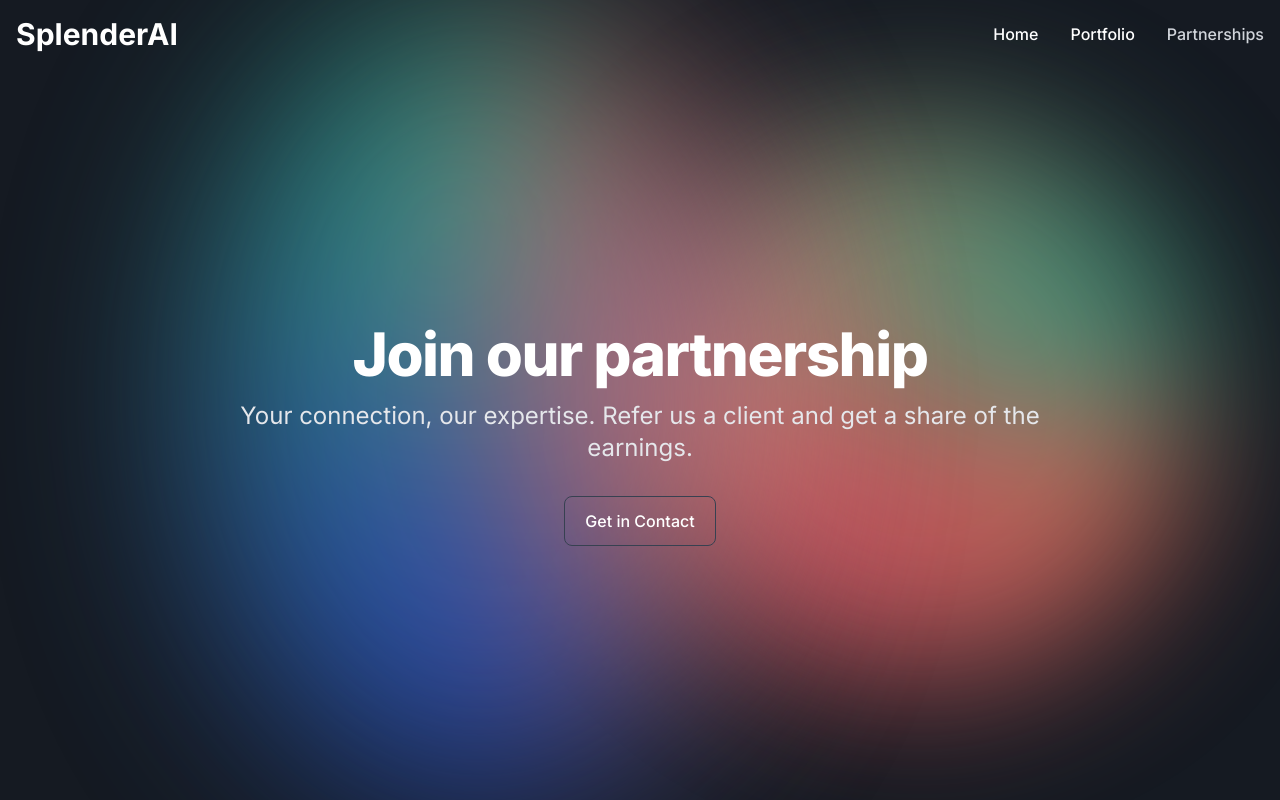
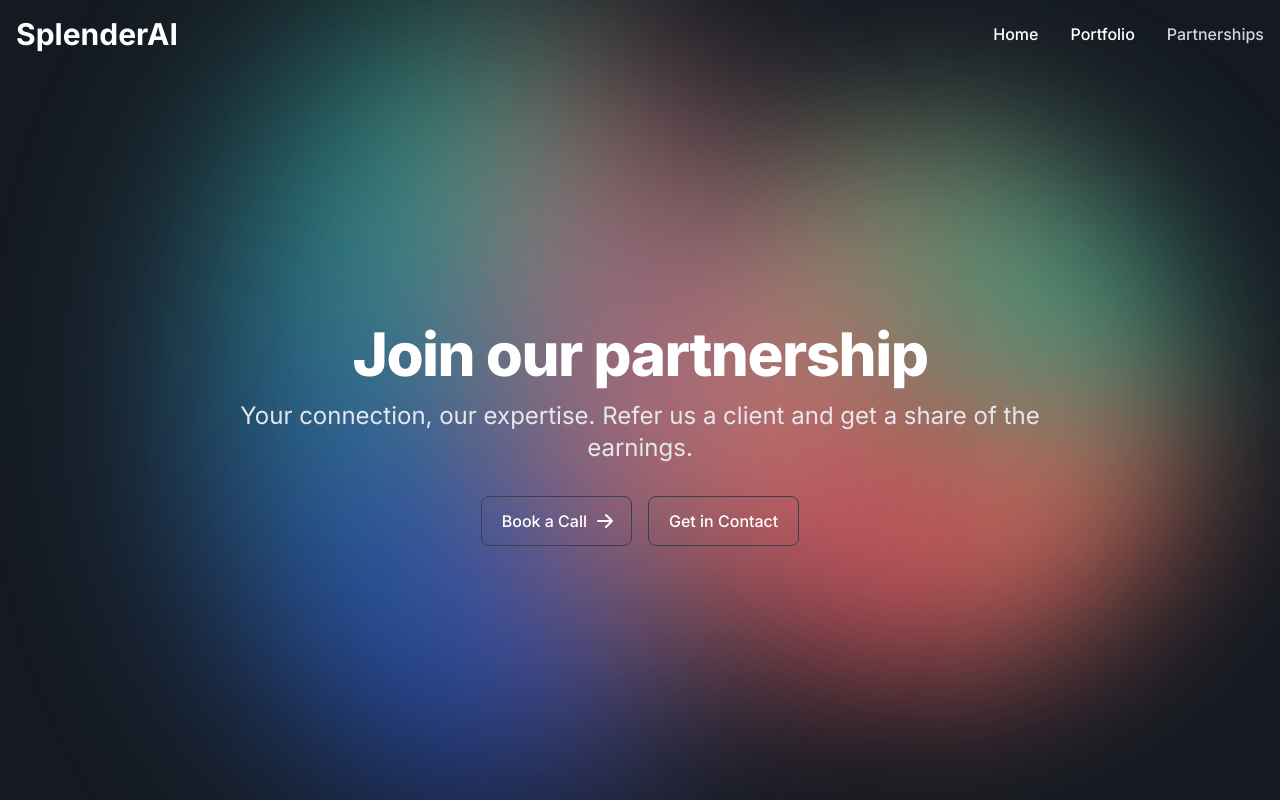
Before and after one commit to andreafabbricatore/splenderaiweb, a Next.js app: page /partnerships in a window 1280 px wide. Shown: the top 800 px of the page. Built offline with nearby package versions, Linux system fonts and the light colour scheme.

Commit message:
added calendly, changed partnerships page, added why us

```diff
--- a/src/app/components/footer.tsx
+++ b/src/app/components/footer.tsx
@@ -90,6 +90,7 @@
           <div className="flex mt-4 space-x-6 sm:justify-center sm:mt-0">
             <a
               href="https://www.linkedin.com/company/splender-ai/"
+              target="_blank"
               className="text-gray-500 hover:text-white"
             >
               <svg className="w-5 h-5" viewBox="0 0 24 24" fill="currentColor">
--- a/src/app/components/hero.tsx
+++ b/src/app/components/hero.tsx
@@ -13,10 +13,11 @@
         </p>
         <div className="flex flex-col mb-8 lg:mb-16 space-y-4 sm:flex-row sm:justify-center sm:space-y-0 sm:space-x-4">
           <a
-            href="#"
+            href="https://calendly.com/splenderai/30min"
+            target="_blank"
             className="inline-flex justify-center items-center py-3 px-5 text-base font-medium text-center border border-gray-700 text-white rounded-lg hover:bg-gray-700 focus:ring-4 focus:ring-primary-300"
           >
-            Learn more
+            Book a Call
             <svg
               className="ml-2 -mr-1 w-5 h-5"
               fill="currentColor"
--- a/src/app/components/partnershiphero.tsx
+++ b/src/app/components/partnershiphero.tsx
@@ -13,6 +13,25 @@
         </p>
         <div className="flex flex-col mb-8 lg:mb-16 space-y-4 sm:flex-row sm:justify-center sm:space-y-0 sm:space-x-4">
           <a
+            href="https://calendly.com/splenderai/30min"
+            target="_blank"
+            className="inline-flex justify-center items-center py-3 px-5 text-base font-medium text-center border border-gray-700 text-white rounded-lg hover:bg-gray-700 focus:ring-4 focus:ring-primary-300"
+          >
+            Book a Call
+            <svg
+              className="ml-2 -mr-1 w-5 h-5"
+              fill="currentColor"
+              viewBox="0 0 20 20"
+              xmlns="http://www.w3.org/2000/svg"
+            >
+              <path
+                fillRule="evenodd"
+                d="M10.293 3.293a1 1 0 011.414 0l6 6a1 1 0 010 1.414l-6 6a1 1 0 01-1.414-1.414L14.586 11H3a1 1 0 110-2h11.586l-4.293-4.293a1 1 0 010-1.414z"
+                clipRule="evenodd"
+              ></path>
+            </svg>
+          </a>
+          <a
             href="mailto:hi@splenderai.co"
             className="inline-flex justify-center items-center py-3 px-5 text-base font-medium text-center rounded-lg border focus:ring-4  text-white border-gray-700 hover:bg-gray-700 focus:ring-gray-800"
           >
--- a/src/app/page.tsx
+++ b/src/app/page.tsx
@@ -9,7 +9,7 @@
     <main className="main">
       <Hero></Hero>
       <Content
-        title="What we do"
+        title="What We Do"
         desc1="We leverage our network of experts and professionals in the field of AI to develop custom solutions for businesses that are wanting to automate or innovate their processes and products. When you come to us, we will analyze your case in depth and personally take care of the whole development process - from allocating the right people, to polishing the end result and implementing it into your current systems."
         desc2="If you want to bring AI into your business but don't know how, then we will be your state-of-the-art AI team for the duration of the project and, if needed, even further."
         img1="https://flowbite.s3.amazonaws.com/blocks/marketing-ui/content/office-long-2.png"
@@ -17,7 +17,7 @@
       ></Content>
       <SocialProof></SocialProof>
       <ContentInverted
-        title="We didn't reinvent the wheel"
+        title="Why Us"
         desc1="We are strategists, designers and developers. Innovators and problem
             solvers. Small enough to be simple and quick, but big enough to
             deliver the scope you want at the pace you need. Small enough to be
```
